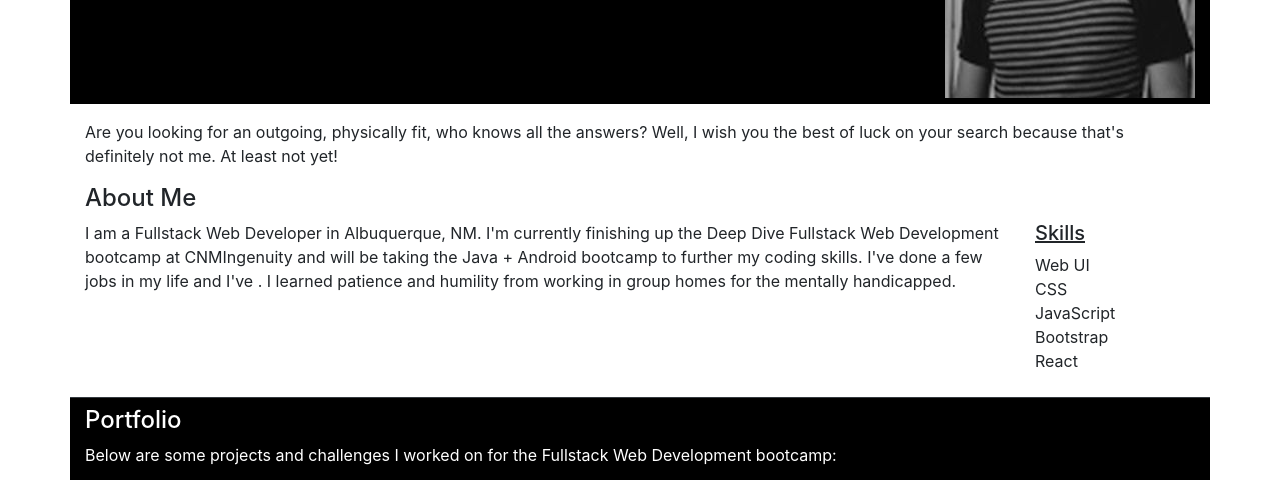
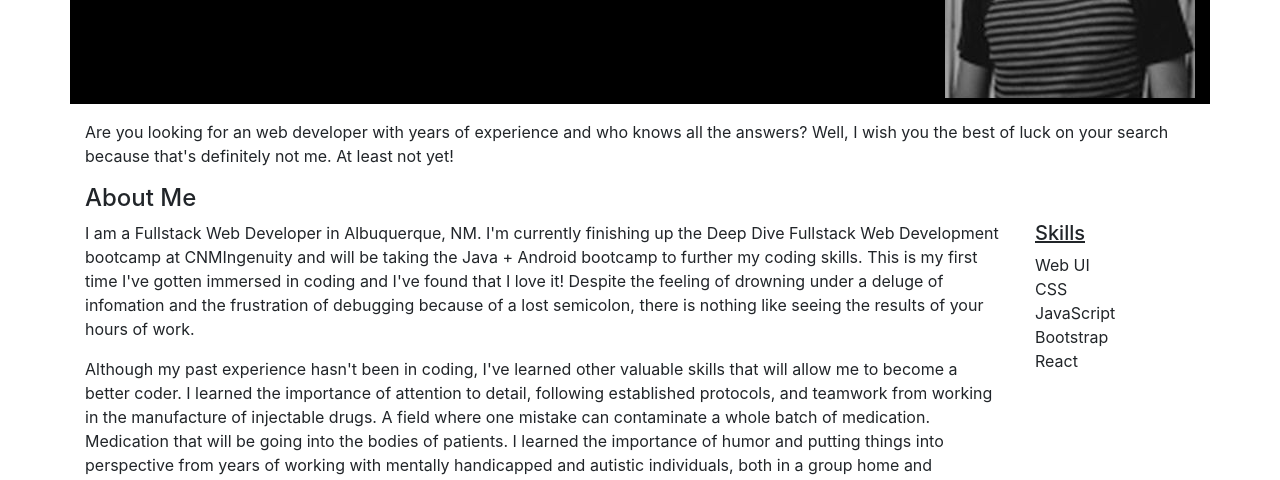
Before and after one commit to John-Jaramillo/my-pwp-john-jaramillo, a plain HTML site: page public_html/index.html in a window 1280 px wide. Shown: the part 256-736 px from the top of the page. Drawn offline with nearby package versions, Linux system fonts and the light colour scheme; some packages are replaced by stand-ins of ours; a script that the page names is missing.

Commit message:
edited about me paragraph

```diff
--- a/public_html/index.html
+++ b/public_html/index.html
@@ -50,11 +50,12 @@
         <h1>Hi, I'm John</h1>
     </div>
     <div class="container my-0 py-2" id="aboutMe">
-        <p>Are you looking for an outgoing, physically fit, who knows all the answers? Well, I wish you the best of luck on your search because that's definitely not me. At least not yet!</p>
+        <p>Are you looking for an web developer with years of experience and who knows all the answers? Well, I wish you the best of luck on your search because that's definitely not me. At least not yet!</p>
         <h4>About Me</h4>
         <div class="row">
             <div class="col-lg-10">
-                <p>I am a Fullstack Web Developer in Albuquerque, NM. I'm currently finishing up the Deep Dive Fullstack Web Development bootcamp at CNMIngenuity and will be taking the Java + Android bootcamp to further my coding skills. I've done a few jobs in my life and I've . I learned patience and humility from working in group homes for the mentally handicapped.</p>
+                <p>I am a Fullstack Web Developer in Albuquerque, NM. I'm currently finishing up the Deep Dive Fullstack Web Development bootcamp at CNMIngenuity and will be taking the Java + Android bootcamp to further my coding skills. This is my first time I've gotten immersed in coding and I've found that I love it! Despite the feeling of drowning under a deluge of infomation and the frustration of debugging because of a lost semicolon, there is nothing like seeing the results of your hours of work.</p>
+                <p>Although my past experience hasn't been in coding, I've learned other valuable skills that will allow me to become a better coder. I learned the importance of attention to detail, following established protocols, and teamwork from working in the manufacture of injectable drugs. A field where one mistake can contaminate a whole batch of medication. Medication that will be going into the bodies of patients. I learned the importance of humor and putting things into perspective from years of working with mentally handicapped and autistic individuals, both in a group home and institutional environment. Enjoying your work and work environment is much more satisfying than a bigger paycheck doing something you hate.</p>
             </div>
             <div class="col-lg-2">
                 <h5><u>Skills</u></h5>
```
Also changed, not shown: public_html/css/style.css (+0 -20 lines).
